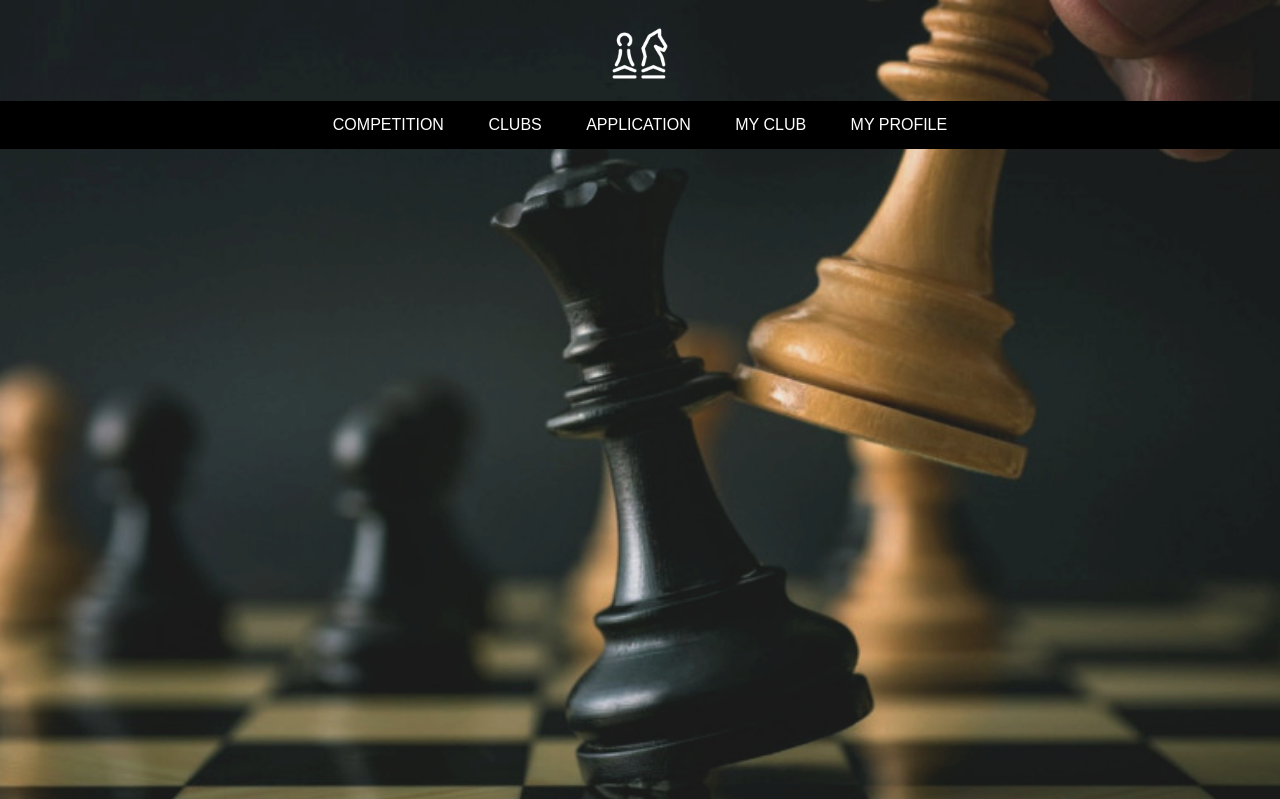
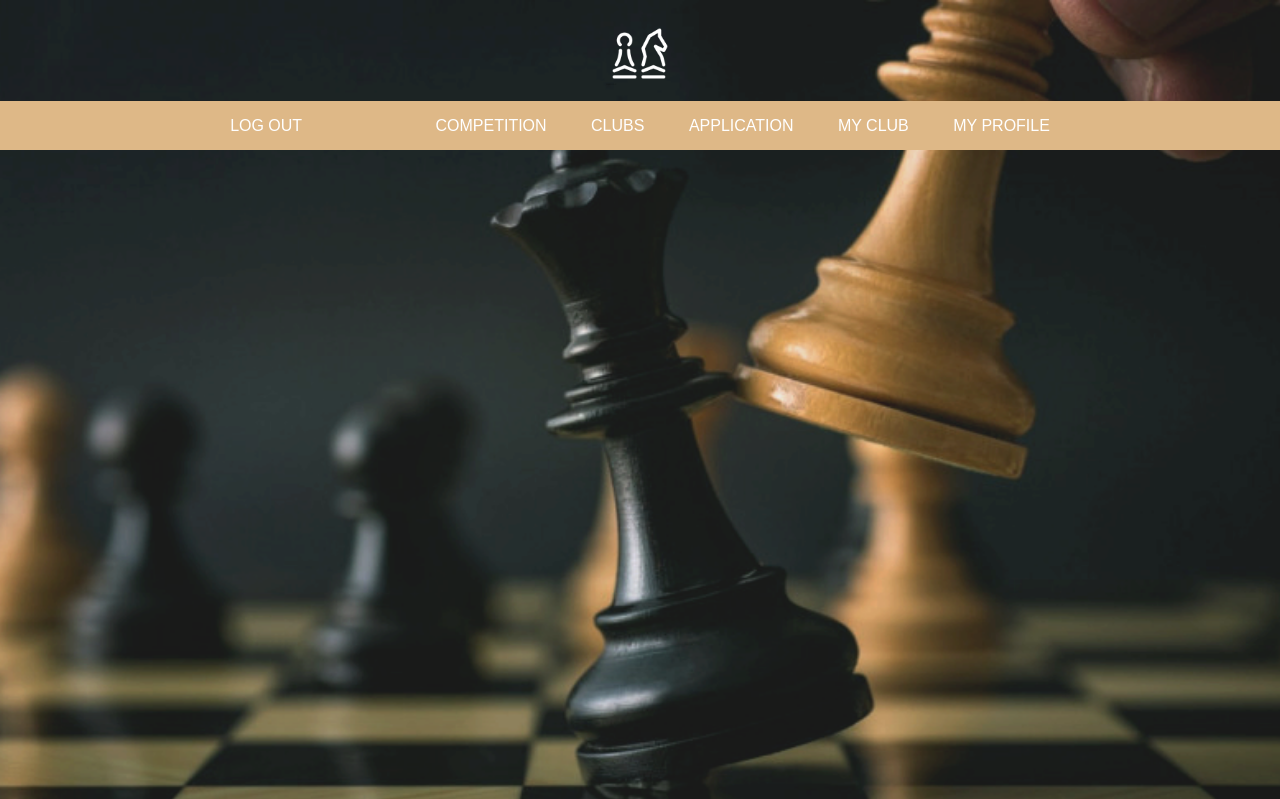
Before and after one commit to Heenal15/Team-Penguin, a Django app: page /waiting_list/ in a window 1280 px wide. Shown: the top 799 px of the page. Run offline with Django 3.2, Linux system fonts and the light colour scheme; a user stored in the database is signed in.

Commit message:
Add url with menu of homepage

```diff
--- a/clubs/templates/memberlist_Clubowner.html
+++ b/clubs/templates/memberlist_Clubowner.html
@@ -3,7 +3,7 @@
 <div class="container">
   <div class="row">
     <div class="col-12">
-      <h1>Chess Club Members(For Officer):</h1>
+      <h1>Chess Club Members(For Owner):</h1>
       <br> <br>
       <table class="table">
         <th scope="col"> </th>
--- a/clubs/templates/waiting_list.html
+++ b/clubs/templates/waiting_list.html
@@ -3,10 +3,14 @@
 <html lang="en">
 
 {% block body %}
-
 <head>
   <meta name="viewport" content="wide=device-width, initial_scale=1.0">
-  <link rel="stylesheet" type="text/css" href="../../../static/homepage.css"/>
+  <link rel="stylesheet" type="text/css" href="../../../static/homepage.css" />
+  <style type="text/css">
+    a:link {color: white;}
+    a:hover {color: gray;}
+    a:active {color: gray;}
+  </style>
   <title> homepage </title>
 </head>
 
@@ -15,11 +19,14 @@
     <nav id="navbar">
       <img src="../../static/images/logo3.png" class="logo">
       <ul id="menu">
+        <li><a href='{% url 'log_out' %}' style="text-decoration: none">LOG OUT</a></li>
+        <li></li>
+        <li></li>
         <li>COMPETITION</li>
         <li>CLUBS</li>
         <li>APPLICATION</li>
-        <li>MY CLUB</li>
-        <li>MY PROFILE</li>
+        <li><a href='{% url 'memberlist_Clubowner' %}' style="text-decoration: none">MY CLUB</a></li>
+        <li><a href='{% url 'profile' %}' style="text-decoration: none">MY PROFILE</a></li>
       </ul>
     </nav>
   </div>
--- a/static/homepage.css
+++ b/static/homepage.css
@@ -23,7 +23,7 @@ nav{
   cursor: pointer;
 }
 nav ul{
-  background: #000;
+  background: #DEB887;
   width: 100%;
   margin-top: 10px;
 }
@@ -42,7 +42,7 @@ nav.sticky{
   top:0;
   left:0;
   padding: 10px 8%;
-  background: #000;
+  background: #DEB887;
   display: flex;
   align-items: center;
   justify-content: space-between;
```
Also changed, not shown: clubs/templates/homepage.html (deleted, +0 -43 lines).
